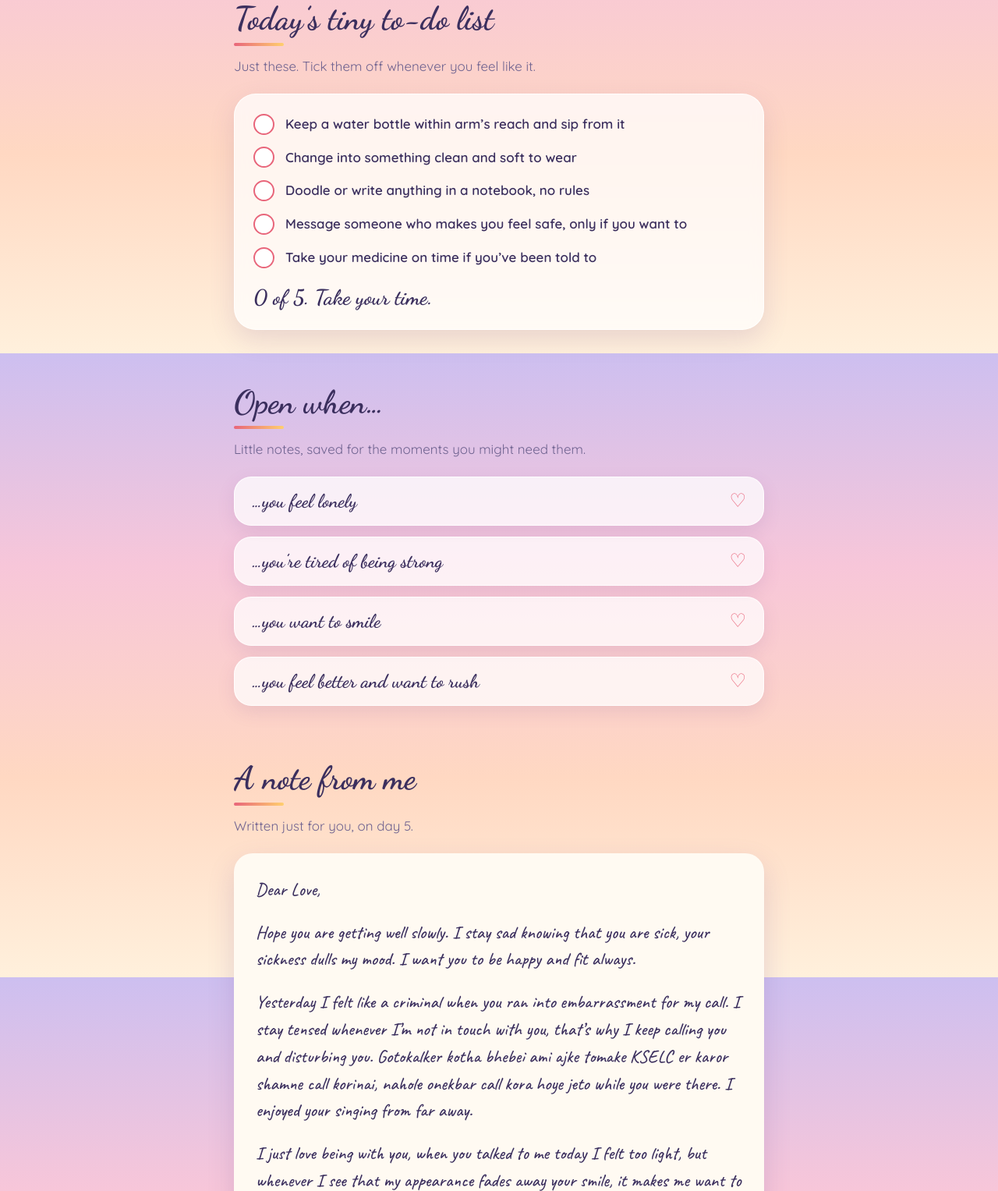
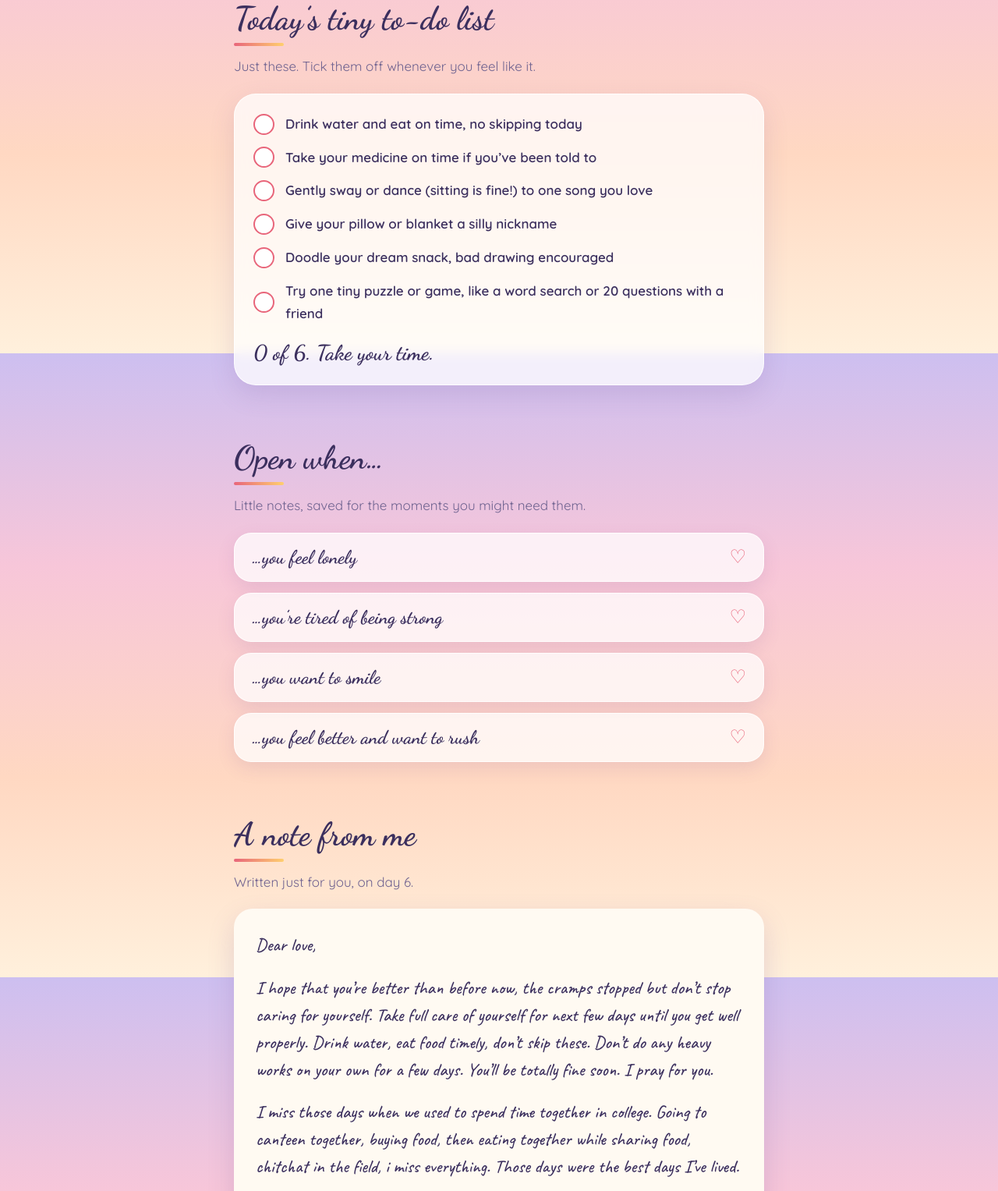
Before and after one commit to farhanh-ohi/getwellsoonnnn, a plain HTML site: page index.html in a window 1280 px wide. Shown: the part 1147-2674 px from the top of the page at 78% size. Drawn offline with Linux system fonts and the light colour scheme.

Commit message:
Update to-do list and message for day 6

```diff
--- a/index.html
+++ b/index.html
@@ -114,13 +114,14 @@ footer p{color:var(--soft);font-size:.95rem;margin-top:14px}
   <p class="sub">Just these. Tick them off whenever you feel like it.</p>
   <div class="card">
     <ul class="checks" id="checks">
-      <li><label><input type="checkbox"><span>Keep a water bottle within arm’s reach and sip from it</span></label></li>
-      <li><label><input type="checkbox"><span>Change into something clean and soft to wear</span></label></li>
-      <li><label><input type="checkbox"><span>Doodle or write anything in a notebook, no rules</span></label></li>
-      <li><label><input type="checkbox"><span>Message someone who makes you feel safe, only if you want to</span></label></li>
+      <li><label><input type="checkbox"><span>Drink water and eat on time, no skipping today</span></label></li>
       <li><label><input type="checkbox"><span>Take your medicine on time if you’ve been told to</span></label></li>
+      <li><label><input type="checkbox"><span>Gently sway or dance (sitting is fine!) to one song you love</span></label></li>
+      <li><label><input type="checkbox"><span>Give your pillow or blanket a silly nickname</span></label></li>
+      <li><label><input type="checkbox"><span>Doodle your dream snack, bad drawing encouraged</span></label></li>
+      <li><label><input type="checkbox"><span>Try one tiny puzzle or game, like a word search or 20 questions with a friend</span></label></li>
     </ul>
-    <p class="tally" id="tally">0 of 5. Take your time.</p>
+    <p class="tally" id="tally">0 of 6. Take your time.</p>
   </div>
 </section>
 
@@ -137,15 +138,14 @@ footer p{color:var(--soft);font-size:.95rem;margin-top:14px}
 
 <section>
   <h2>A note from me</h2>
-  <p class="sub">Written just for you, on day 5.</p>
+  <p class="sub">Written just for you, on day 6.</p>
   <div class="paper">
-    <p>Dear Love,</p>
-    <p>Hope you are getting well slowly. I stay sad knowing that you are sick, your sickness dulls my mood. I want you to be happy and fit always.</p>
-    <p>Yesterday I felt like a criminal when you ran into embarrassment for my call. I stay tensed whenever I’m not in touch with you, that’s why I keep calling you and disturbing you. Gotokalker kotha bhebei ami ajke tomake KSELC er karor shamne call korinai, nahole onekbar call kora hoye jeto while you were there. I enjoyed your singing from far away.</p>
-    <p>I just love being with you, when you talked to me today I felt too light, but whenever I see that my appearance fades away your smile, it makes me want to disappear. I really feel too low, about everything.</p>
-    <p>Ajke ekta bike mere dise amake xD. I was almost dead, paayer upor uthay diye break korse. Koira abar amarei galagali koira gesega. Jodio fault amar e chilo majh rastay haatte haatte tomake call kortesilam kheyal korinai, but yeah boro accident hoynai, just haatte ektu betha kore paa.</p>
-    <p>I think enough yapping for today. I pray for your wellbeing everyday. You’re my first thought after waking up and last thought before sleeping. Taratari shustho hoye jaoooo.</p>
-    <p class="sign">Hasin</p>
+    <p>Dear love,</p>
+    <p>I hope that you’re better than before now, the cramps stopped but don’t stop caring for yourself. Take full care of yourself for next few days until you get well properly. Drink water, eat food timely, don’t skip these. Don’t do any heavy works on your own for a few days. You’ll be totally fine soon. I pray for you.</p>
+    <p>I miss those days when we used to spend time together in college. Going to canteen together, buying food, then eating together while sharing food, chitchat in the field, i miss everything. Those days were the best days I’ve lived.</p>
+    <p>Now things are a lot different, I don’t even feel like going to college anymore, walking like a dead corpse there. Oh how much I love and miss us. But alas! I survive everyday barely now, I kind of feel something inside me, that feeling is too dense I want to surpass, I’m fighting these all alone and feel like I’m losing to it. Are these the dark side of mine returning? I have no idea. I don’t want to get there again. Uh.</p>
+    <p>But yeah hoping that you’ll get well soon, a little reminder that you’re someone too precious in my life. Enough yapping for today. Take care of yourself.</p>
+    <p class="sign">Yours<br>~Hasin</p>
     <p class="ps">P.S. One of the hearts on this page is hiding something. Can you find it?</p>
   </div>
 </section>
@@ -159,8 +159,8 @@ footer p{color:var(--soft);font-size:.95rem;margin-top:14px}
       <button class="day" type="button" aria-pressed="false" data-day="2" aria-label="Day 2">2</button>
       <button class="day" type="button" aria-pressed="false" data-day="3" aria-label="Day 3">3</button>
       <button class="day" type="button" aria-pressed="false" data-day="4" aria-label="Day 4">4</button>
-      <button class="day today" type="button" aria-pressed="false" data-day="5" aria-label="Day 5, today">5</button>
-      <button class="day" type="button" aria-pressed="false" data-day="6" aria-label="Day 6">6</button>
+      <button class="day" type="button" aria-pressed="false" data-day="5" aria-label="Day 5">5</button>
+      <button class="day today" type="button" aria-pressed="false" data-day="6" aria-label="Day 6, today">6</button>
       <button class="day" type="button" aria-pressed="false" data-day="7" aria-label="Day 7">7</button>
     </div>
     <p class="dayline" id="dayline"></p>
@@ -197,15 +197,15 @@ footer p{color:var(--soft);font-size:.95rem;margin-top:14px}
 
   // Checklist
   var boxes=[].slice.call(document.querySelectorAll('#checks input')),tally=document.getElementById('tally');
-  var saved=load('mehreen-checks-day5',[]);
-  var msgs=['Take your time.','A good start.','Nice, keep going gently.','Almost there, you star.','So close, well done.','All done. You looked after yourself today ♥'];
+  var saved=load('mehreen-checks-day6',[]);
+  var msgs=['Take your time.','A good start.','Nice, keep going gently.','Halfway there, you star.','Almost there.','So close, well done.','All done. You looked after yourself today ♥'];
   function count(){var n=boxes.filter(function(b){return b.checked}).length;tally.textContent=n+' of '+boxes.length+'. '+msgs[n];}
-  boxes.forEach(function(b,k){b.checked=!!saved[k];b.addEventListener('change',function(){save('mehreen-checks-day5',boxes.map(function(x){return x.checked}));count()})});
+  boxes.forEach(function(b,k){b.checked=!!saved[k];b.addEventListener('change',function(){save('mehreen-checks-day6',boxes.map(function(x){return x.checked}));count()})});
   count();
 
   // Days
   var days=[].slice.call(document.querySelectorAll('.day')),line=document.getElementById('dayline');
-  var done=load('mehreen-days',['1','2','3','4']);
+  var done=load('mehreen-days',['1','2','3','4','5']);
 
   // Hidden heart
   var tiny=document.getElementById('tiny'),secret=document.getElementById('secret'),words='I love you a lot ♥';
```
